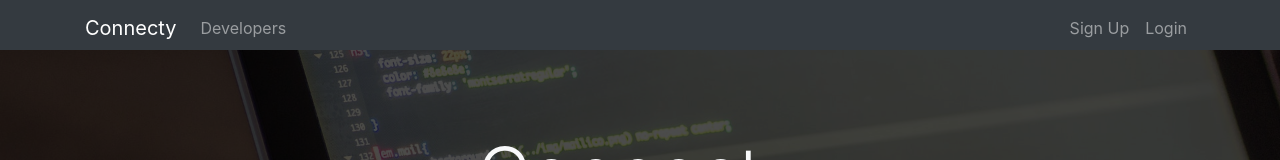
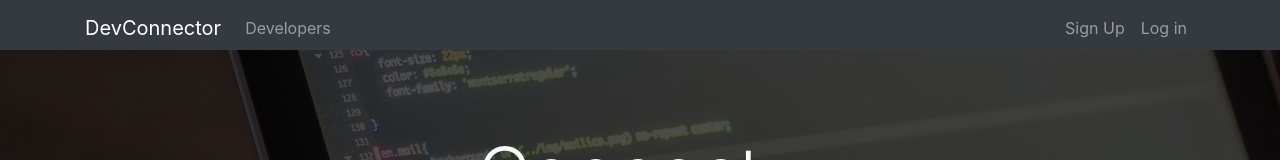
Before and after one commit to mwritter/Connecty, a React (Create React App) app in the folder client/: page / in a window 1280 px wide. Shown: the top 160 px of the page. Built offline with nearby package versions, Linux system fonts and the light colour scheme.

Commit message:
Added Logout action and updated navbar to not show sign up or login once user is logged in, also redirected user to landing page when logout is clicked

```diff
--- a/client/src/App.js
+++ b/client/src/App.js
@@ -1,6 +1,10 @@
 import React, { Component } from "react";
 import jwt_decode from "jwt-decode";
-import { setCurrentUser, setAuthToken } from "./actions/authActions";
+import {
+  setCurrentUser,
+  setAuthToken,
+  logoutUser
+} from "./actions/authActions";
 import "./App.css";
 import { BrowserRouter, Route, Switch } from "react-router-dom";
 import { Provider } from "react-redux";
@@ -19,6 +23,16 @@ if (localStorage.jwtToken) {
   const decoded = jwt_decode(localStorage.jwtToken);
   //Set user and isAuthenticated
   store.dispatch(setCurrentUser(decoded));
+
+  //Check for expired token
+  const currentTime = Date.now / 1000;
+  if (decoded.exp < currentTime) {
+    //Logout user
+    store.dispatch(logoutUser());
+
+    //Redirect to login
+    window.location.href = "/login";
+  }
 }
 
 class App extends Component {
--- a/client/src/actions/authActions.js
+++ b/client/src/actions/authActions.js
@@ -90,3 +90,13 @@ export const currentUser = userData => dispatch => {
       })
     );
 };
+
+//Log user out
+export const logoutUser = () => dispatch => {
+  // Remove token from localStorage
+  localStorage.removeItem("jwtToken");
+  // Remove auth header for future requests
+  setAuthToken(false);
+  // Set current user to {} which will set isAuthenticated to false
+  dispatch(setCurrentUser({}));
+};
--- a/client/src/components/layout/Navbar.js
+++ b/client/src/components/layout/Navbar.js
@@ -1,12 +1,59 @@
 import React, { Component } from "react";
 import { Link } from "react-router-dom";
-export default class Navbar extends Component {
+import PropTypes from "prop-types";
+import { connect } from "react-redux";
+import { logoutUser } from "../../actions/authActions";
+
+class Navbar extends Component {
+  onLogoutClick(e) {
+    e.preventDefault();
+    this.props.logoutUser();
+  }
+
   render() {
+    const { isAuthenticated, user } = this.props.auth;
+
+    const authLinks = (
+      <ul className="navbar-nav ml-auto">
+        <li className="nav-item">
+          <a
+            href="/landing"
+            onClick={this.onLogoutClick.bind(this)}
+            className="nav-link"
+          >
+            <img
+              className="rounded-circle"
+              src={user.avatar}
+              alt={user.name}
+              style={{ width: "25px", marginRight: "5px" }}
+              title="You must have a Gravatar connected to your email to display an image"
+            />{" "}
+            Log out
+          </a>
+        </li>
+      </ul>
+    );
+
+    const guestLinks = (
+      <ul className="navbar-nav ml-auto">
+        <li className="nav-item">
+          <Link className="nav-link" to="/register">
+            Sign Up
+          </Link>
+        </li>
+        <li className="nav-item">
+          <Link className="nav-link" to="/login">
+            Log in
+          </Link>
+        </li>
+      </ul>
+    );
+
     return (
       <nav className="navbar navbar-expand-sm navbar-dark bg-dark mb-4">
         <div className="container">
-          <Link className="navbar-brand" to="/landing">
-            Connecty
+          <Link className="navbar-brand" to="/">
+            DevConnector
           </Link>
           <button
             className="navbar-toggler"
@@ -26,22 +73,24 @@ export default class Navbar extends Component {
                 </Link>
               </li>
             </ul>
-
-            <ul className="navbar-nav ml-auto">
-              <li className="nav-item">
-                <Link className="nav-link" to="/register">
-                  Sign Up
-                </Link>
-              </li>
-              <li className="nav-item">
-                <Link className="nav-link" to="/login">
-                  Login
-                </Link>
-              </li>
-            </ul>
+            {isAuthenticated ? authLinks : guestLinks}
           </div>
         </div>
       </nav>
     );
   }
 }
+
+Navbar.propTypes = {
+  logoutUser: PropTypes.func.isRequired,
+  auth: PropTypes.object.isRequired
+};
+
+const mapStateToProps = state => ({
+  auth: state.auth
+});
+
+export default connect(
+  mapStateToProps,
+  { logoutUser }
+)(Navbar);
```
